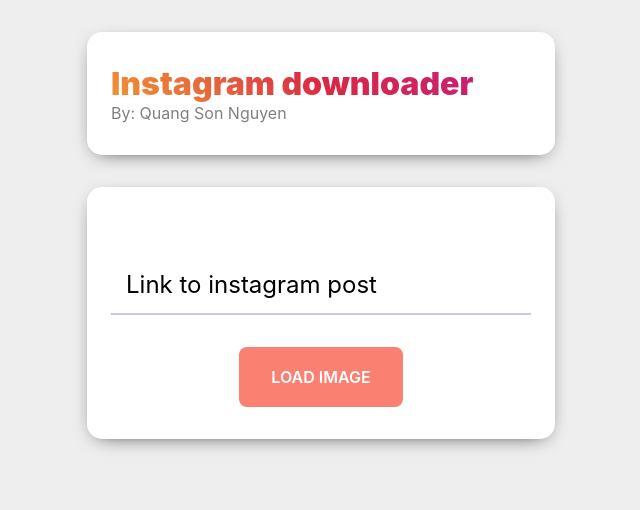
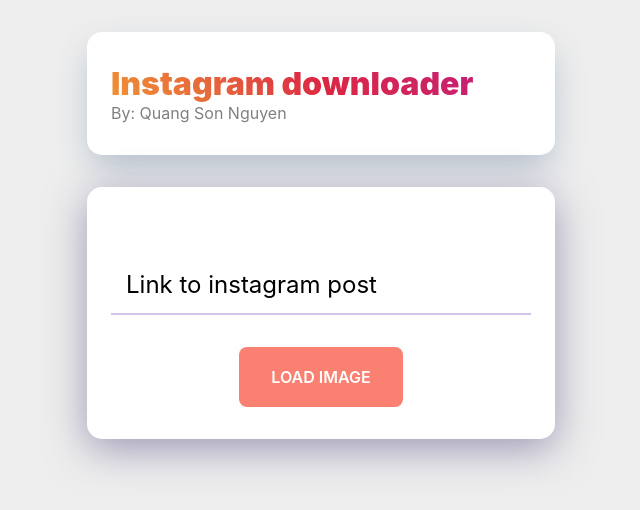
Before and after one commit to KuaqSon/InstaDolo, a React (Create React App) app: page / in a window 1280 px wide. Shown: the top 510 px of the page, without its empty margins (319-959 px from the left). Built offline with nearby package versions, Linux system fonts and the light colour scheme.

Commit message:
Update some style

```diff
--- a/src/pages/Downloader.css
+++ b/src/pages/Downloader.css
@@ -10,7 +10,8 @@
   border-radius: 15px;
   background-color: #fff;
   padding: 32px 24px;
-  box-shadow: 0px 5px 20px -10px #111111;
+  box-shadow: 0px 15px 35px -5px rgba(50, 88, 130, 0.32);
+
 }
 
 .app-name {
@@ -55,7 +56,7 @@
   border-radius: 15px;
   background-color: #fff;
   padding: 32px 24px;
-  box-shadow: 0px 5px 20px -10px #111111;
+  box-shadow: 0px 10px 40px 0px rgba(76, 70, 124, 0.5);
 }
 
 .image-panel {
@@ -280,7 +281,8 @@ LEVEL 3. PRESENTATION STYLES
   border-radius: 15px;
   background: #ddd;
   text-align: left;
-  box-shadow: 0px 5px 20px -10px #111111;
+  /* box-shadow: 0px 5px 20px -10px #111111; */
+  box-shadow: 0px 10px 40px 0px rgba(76, 70, 124, 0.5);
   position: relative;
   transition: 0.4s;
 }
@@ -481,7 +483,8 @@ LEVEL 3. PRESENTATION STYLES
   font-weight: 700 !important;
   border: none;
   letter-spacing: 3px;
-  background: none;
+  background: #fff;
+  z-index: 999;
   -webkit-box-shadow: 0px 5px 40px -10px rgba(0, 0, 0, 0.57);
   -moz-box-shadow: 0px 5px 40px -10px rgba(0, 0, 0, 0.57);
   transition: all 0.3s ease 0s;
```
